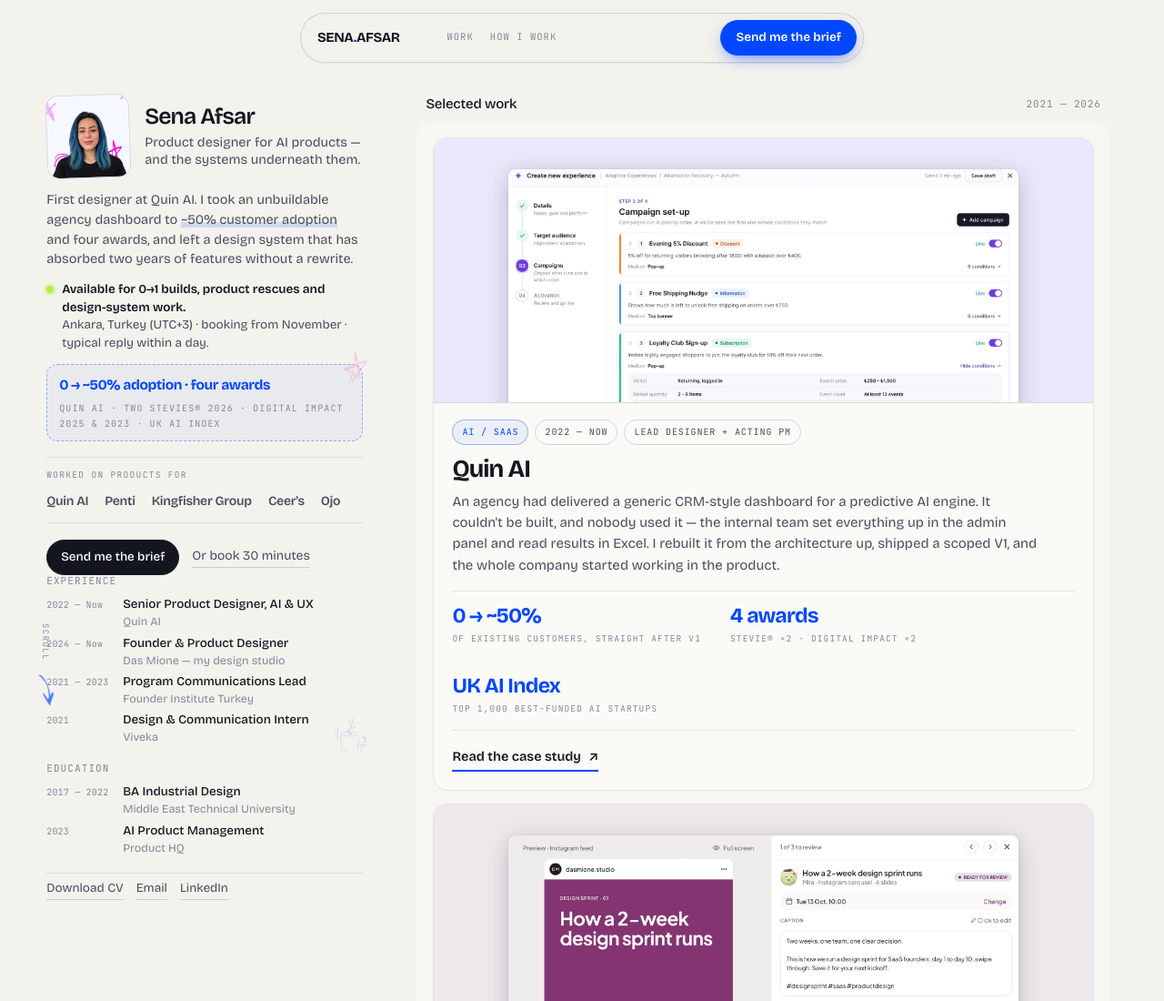
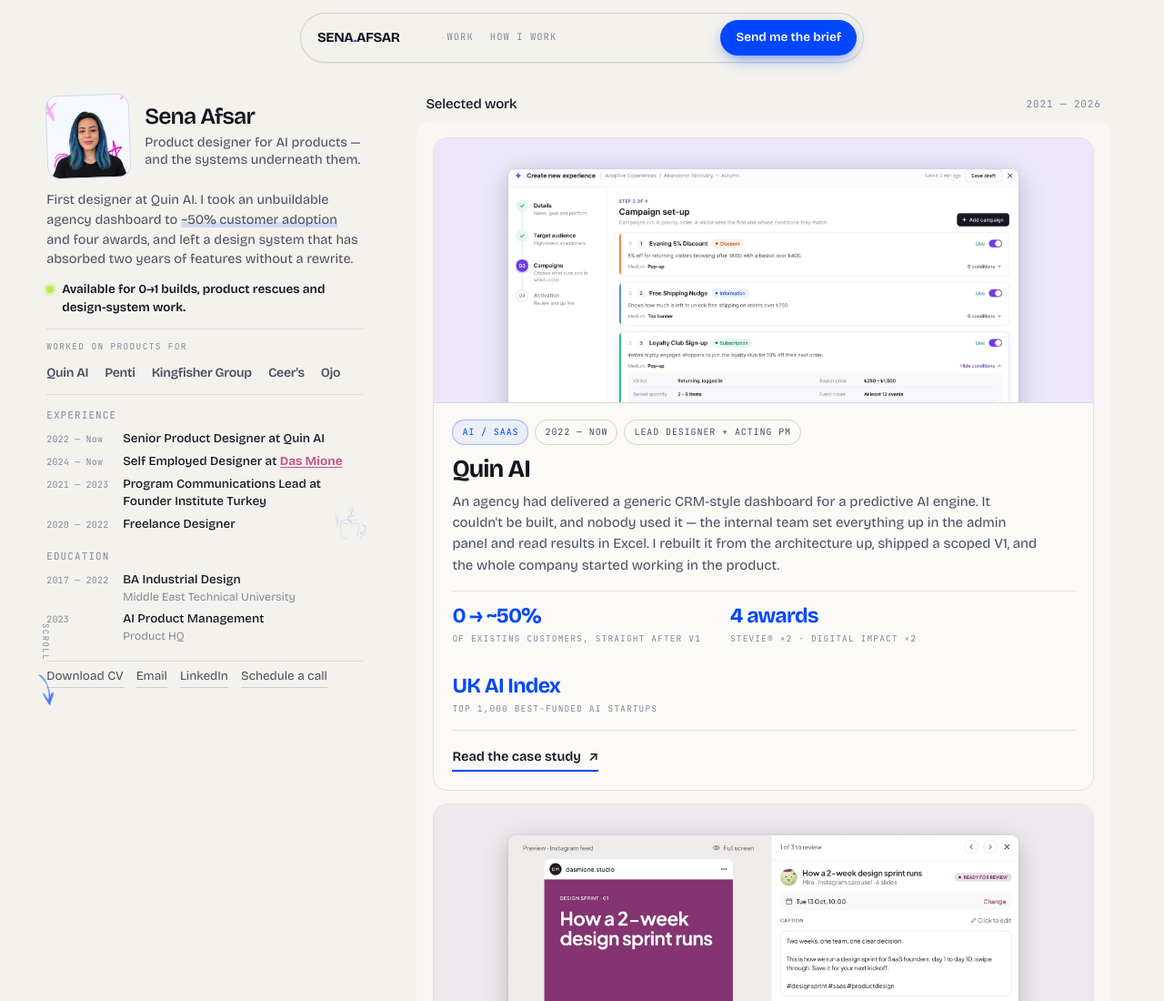
Before and after one commit to senaafsar0-dev/portfolio, a plain HTML site: page index.html in a window 1280 px wide. Shown: the top 1100 px of the page at 91% size. Drawn offline with nearby package versions, Linux system fonts and the light colour scheme.

Commit message:
Home: update side panel to new Figma design
Co-Authored-By: Claude Fable 5.1 <noreply@anthropic.com>
Claude-Session: https://claude.ai/code/session_014a9Ep8wHJwUGeJX6ha9MbQ

```diff
--- a/assets/site.css
+++ b/assets/site.css
@@ -684,3 +684,7 @@ html,body{overflow-x:clip}
 }
 .cs-page .csbar::before{display:none}
 .cs figure.fit img{width:100%}
+
+/* ---------- rail: studio link in the experience list ---------- */
+.entry .studio{color:#C65688;font-weight:700;text-decoration:underline;text-underline-offset:2px}
+.entry .studio:hover{color:var(--blue)}
--- a/index.html
+++ b/index.html
@@ -59,43 +59,33 @@
 
     <div class="avail rv">
       <span class="dot" aria-hidden="true"></span>
-      <span><b>Available for 0→1 builds, product rescues and design-system work.</b><br>
-      Ankara, Turkey (UTC+3) · booking from November · typical reply within a day.</span>
+      <span><b>Available for 0→1 builds, product rescues and design-system work.</b></span>
     </div>
 
-    <div class="proof rv">
-      <b>0 → ~50% adoption · four awards</b>
-      <span>Quin AI · Two Stevies® 2026 · Digital Impact 2025 &amp; 2023 · UK AI Index</span>
-      <span class="doodle dd-star" data-note="four, but who's counting" aria-hidden="true"></span>
-    </div>
 
     <div class="logos rv">
       <span class="lbl">Worked on products for</span>
       <span class="n">Quin AI</span><span class="n">Penti</span><span class="n">Kingfisher Group</span><span class="n">Ceer's</span><span class="n">Ojo</span>
     </div>
 
-    <div class="rail-cta rv">
-      <a class="btn btn-primary" href="mailto:senaafsar0@gmail.com?subject=Project%20brief">Send me the brief</a>
-      <a class="lnk" href="https://calendly.com/senaafsar0/30min" target="_blank" rel="noopener">Or book 30 minutes</a>
-    </div>
 
     <section class="rv sec-exp">
       <h2>Experience</h2>
       <div class="entry">
         <span class="when">2022 — Now</span>
-        <span class="what">Senior Product Designer, AI &amp; UX<span class="where">Quin AI</span></span>
+        <span class="what">Senior Product Designer at Quin AI</span>
       </div>
       <div class="entry">
         <span class="when">2024 — Now</span>
-        <span class="what">Founder &amp; Product Designer<span class="where">Das Mione — my design studio</span></span>
+        <span class="what">Self Employed Designer at <a class="studio" href="https://dasmione.studio/" target="_blank" rel="noopener">Das Mione</a></span>
       </div>
       <div class="entry">
         <span class="when">2021 — 2023</span>
-        <span class="what">Program Communications Lead<span class="where">Founder Institute Turkey</span></span>
+        <span class="what">Program Communications Lead at Founder Institute Turkey</span>
       </div>
       <div class="entry">
-        <span class="when">2021</span>
-        <span class="what">Design &amp; Communication Intern<span class="where">Viveka</span></span>
+        <span class="when">2020 — 2022</span>
+        <span class="what">Freelance Designer</span>
       </div>
       <span class="doodle dd-coffee" data-note="year four of the same mug" aria-hidden="true"></span>
     </section>
@@ -116,6 +106,7 @@
       <a class="lnk" href="assets/Sena-Afsar-CV.pdf" download>Download CV</a>
       <a class="lnk" href="mailto:senaafsar0@gmail.com">Email</a>
       <a class="lnk" href="https://linkedin.com/in/senaafsar" target="_blank" rel="noopener">LinkedIn</a>
+      <a class="lnk" href="https://calendly.com/senaafsar0/30min" target="_blank" rel="noopener">Schedule a call</a>
     </div>
   </aside>
 
```
